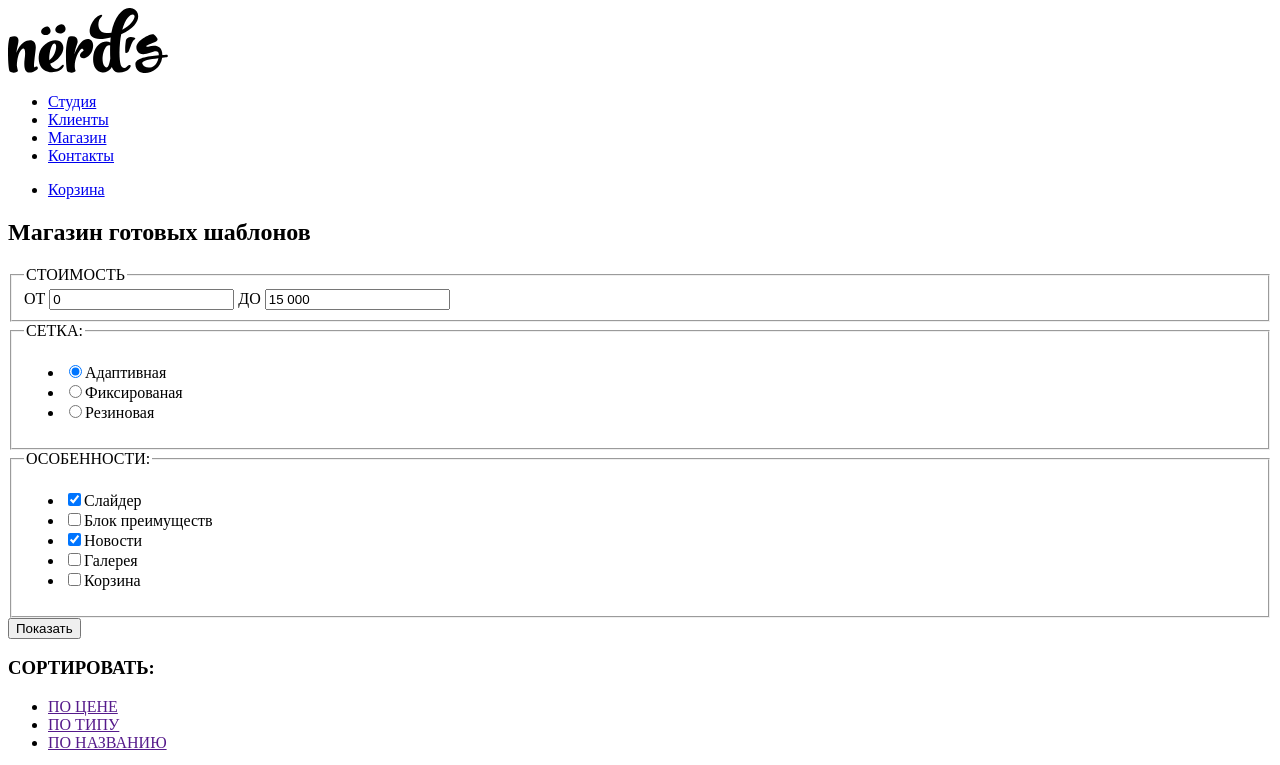
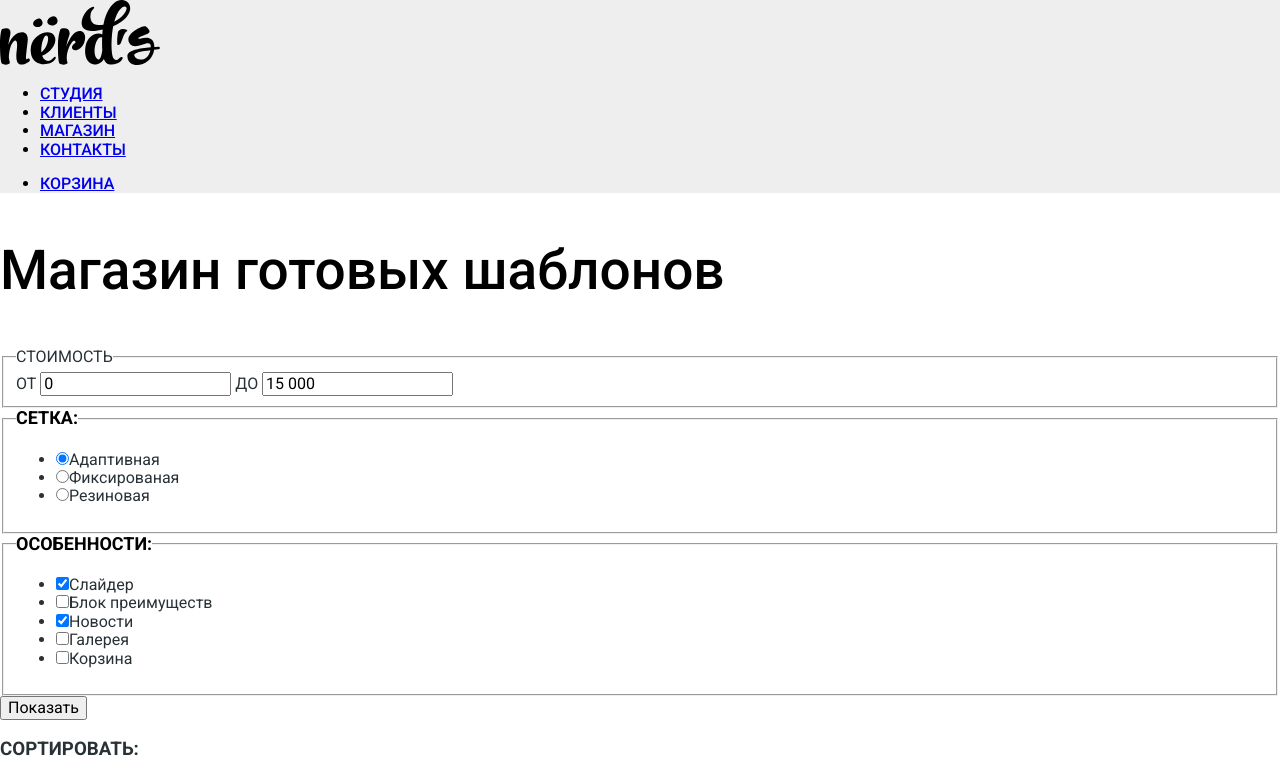
Before and after one commit to maksimstevenson/32417-nerds-26, a plain HTML site: page inner.html in a window 1280 px wide. Shown: the top 765 px of the page. Drawn offline with nearby package versions, Linux system fonts and the light colour scheme.

Commit message:
text styling

```diff
--- /dev/null
+++ b/css/style.css
@@ -0,0 +1,56 @@
+/* general styles  */
+body,
+.filter-specifics-item,
+.filter-grid-item {
+  font-family: 'Roboto', sans-serif;
+  font-size: 1rem;
+  font-weight: 400;
+  color: #283136;
+}
+
+/* Header styles */
+.navigation {
+  font-size: 1rem;
+  font-weight: 500;
+  text-transform: uppercase;
+  color: #000000;
+  background: #eeeeee;
+}
+
+.services h3 {
+  font-size: 1.5rem;
+  font-weight: 700;
+  text-transform: uppercase;
+  color: #000000;
+}
+
+/* .services p {
+  font-size: 1rem;
+  font-weight: 400;
+  color: #283136;
+} */
+
+.btn {
+  font-size: 1rem;
+  font-weight: 500;
+  color: #ffffff;
+}
+
+.main-footer h2 {
+  font-size: 2.25rem;
+  font-weight: 700;
+  color: #000000;
+}
+
+.top-header h2 {
+  font-size: 3.4375rem;
+  font-weight: 500;
+  color: #000000;
+}
+
+.filter-item {
+  font-family: 'Roboto', sans-serif;
+  font-size: 1.125rem;
+  font-weight: 700;
+  color: #000000;
+}
--- a/inner.html
+++ b/inner.html
@@ -5,12 +5,16 @@
   <meta charset="UTF-8">
   <meta name="viewport" content="width=device-width, initial-scale=1.0">
   <meta http-equiv="X-UA-Compatible" content="ie=edge">
+  <link href="https://fonts.googleapis.com/css?family=Roboto:400,500,700&display=swap" rel="stylesheet">
+  <link rel="stylesheet" href="node_modules/destyle.css/destyle.css">
+  <link rel="stylesheet" href="node_modules/normalize.css/normalize.css">
+  <link rel="stylesheet" href="css/style.css">
   <title>Inner</title>
 </head>
 
 <body>
-  <header>
-    <nav>
+  <header class="top-header">
+    <nav class="navigation">
       <a href="index.html">
         <img src="img/nerds-logo.svg" alt="logo"/>
       </a>
@@ -27,7 +31,7 @@
     <h2>Магазин готовых шаблонов</h2>
   </header>
   <main>
-    <section>
+    <section class="filter">
       <div>
         <form action="" method="post">
           <fieldset>
@@ -39,16 +43,16 @@
             <input type="text" name="max-price" id="max-price" value="15 000">
           </fieldset>
           <fieldset>
-            <legend>СЕТКА:</legend>
-            <ul>
+            <legend class="filter-item">СЕТКА:</legend>
+            <ul class="filter-grid-item">
               <li><label for=""><input type="radio" name="" id="" checked>Адаптивная</label></li>
               <li><label for=""><input type="radio" name="" id="">Фиксированая</label></li>
               <li><label for=""><input type="radio" name="" id="">Резиновая</label></li>
             </ul>
           </fieldset>
           <fieldset>
-            <legend>ОСОБЕННОСТИ:</legend>
-            <ul>
+            <legend class="filter-item">ОСОБЕННОСТИ:</legend>
+            <ul class="filter-specifics-item">
               <li><label for=""><input type="checkbox" name="" id="" checked>Слайдер</label></li>
               <li><label for=""><input type="checkbox" name="" id="">Блок преимуществ</label></li>
               <li><label for=""><input type="checkbox" name="" id="" checked>Новости</label></li>
@@ -124,7 +128,7 @@
       <img src="img/map.jpg" alt="map">
     </section>
   </main>
-  <footer>
+  <footer class="main-footer">
 
     <ul>
       <li><a href="#">vk</a></li>
```
Also changed, not shown: index.html (+10 -6 lines), package-lock.json (added).
